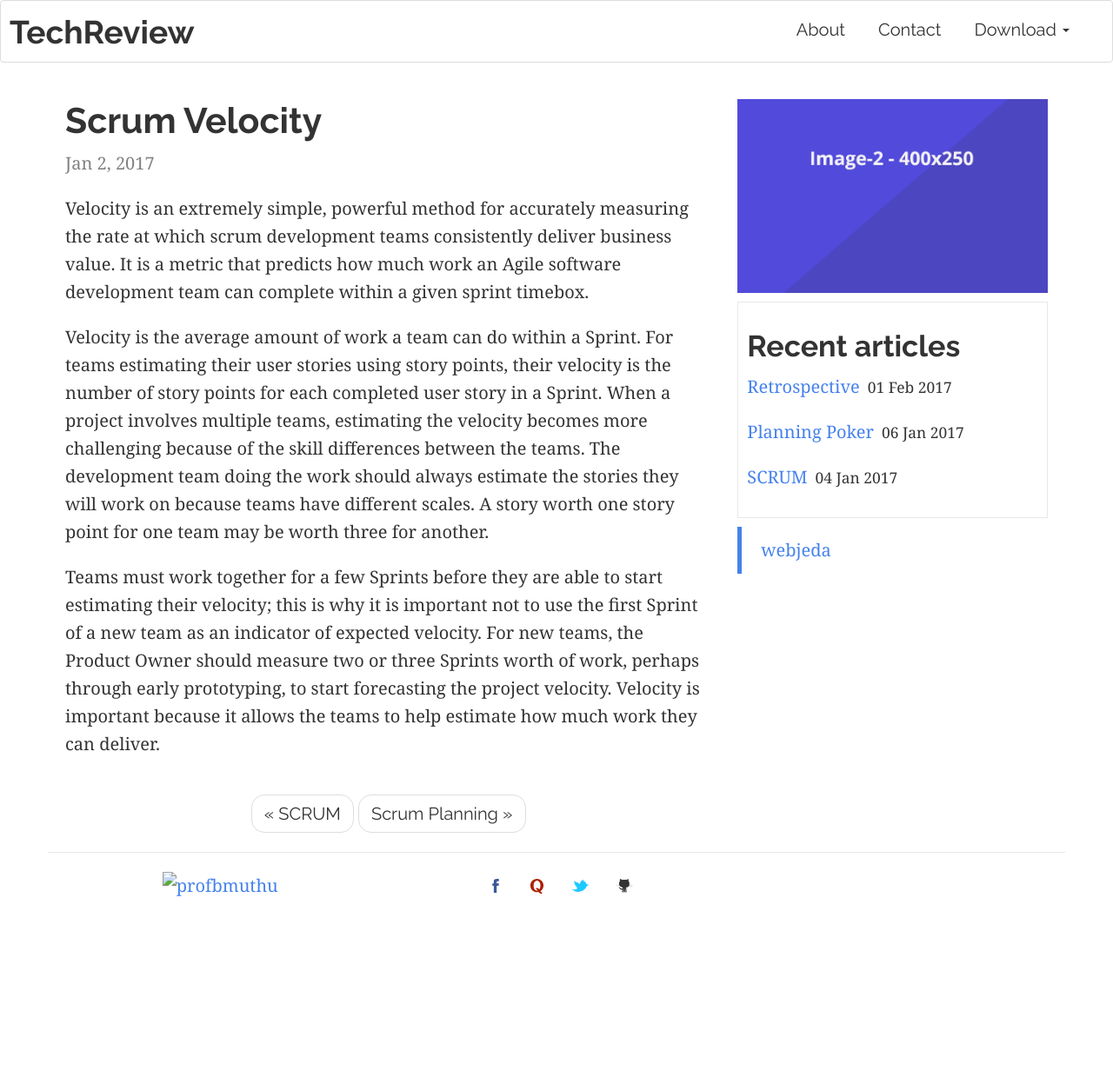
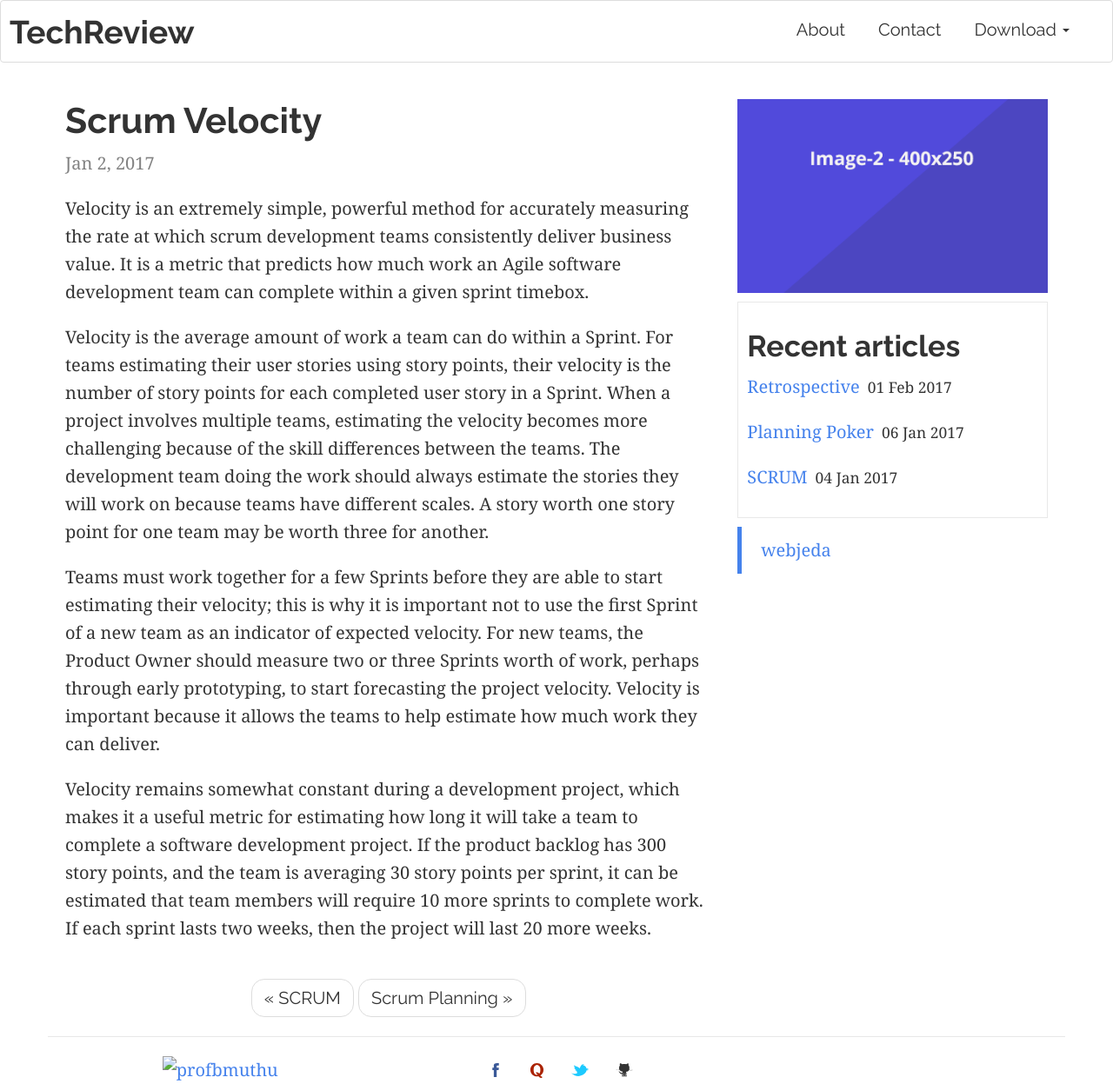
Before and after one commit to profbmuthu/CCrime, a Jekyll site: the page built from _posts/2017-1-8-velocity.md, in a window 1280 px wide. Shown: the whole page at 87% size. Built offline with Jekyll 4.4.1, drawn with Linux system fonts in a browser that asks for light colours; before the commit the page ends 1035 px from its top, so only the background shows below that.

Commit message:
Update 2017-1-8-velocity.md

```diff
--- a/_posts/2017-1-8-velocity.md
+++ b/_posts/2017-1-8-velocity.md
@@ -12,5 +12,6 @@ Velocity is an extremely simple, powerful method for accurately measuring the ra
 
 Velocity is the average amount of work a team can do within a Sprint. For teams estimating their user stories using story points, their velocity is the number of story points for each completed user story in a Sprint. When a project involves multiple teams, estimating the velocity becomes more challenging because of the skill differences between the teams. The development team doing the work should always estimate the stories they will work on because teams have different scales. A story worth one story point for one team may be worth three for another.
 
-Teams must work together for a few Sprints before they are able to start estimating their velocity; this is why it is important not to use the first Sprint of a new team as an indicator of expected velocity. For new teams, the Product Owner should measure two or three Sprints worth of work, perhaps through early prototyping, to start forecasting the project velocity.
-Velocity is important because it allows the teams to help estimate how much work they can deliver.
+Teams must work together for a few Sprints before they are able to start estimating their velocity; this is why it is important not to use the first Sprint of a new team as an indicator of expected velocity. For new teams, the Product Owner should measure two or three Sprints worth of work, perhaps through early prototyping, to start forecasting the project velocity. Velocity is important because it allows the teams to help estimate how much work they can deliver.
+
+Velocity remains somewhat constant during a development project, which makes it a useful metric for estimating how long it will take a team to complete a software development project. If the product backlog has 300 story points, and the team is averaging 30 story points per sprint, it can be estimated that team members will require 10 more sprints to complete work. If each sprint lasts two weeks, then the project will last 20 more weeks.
```
